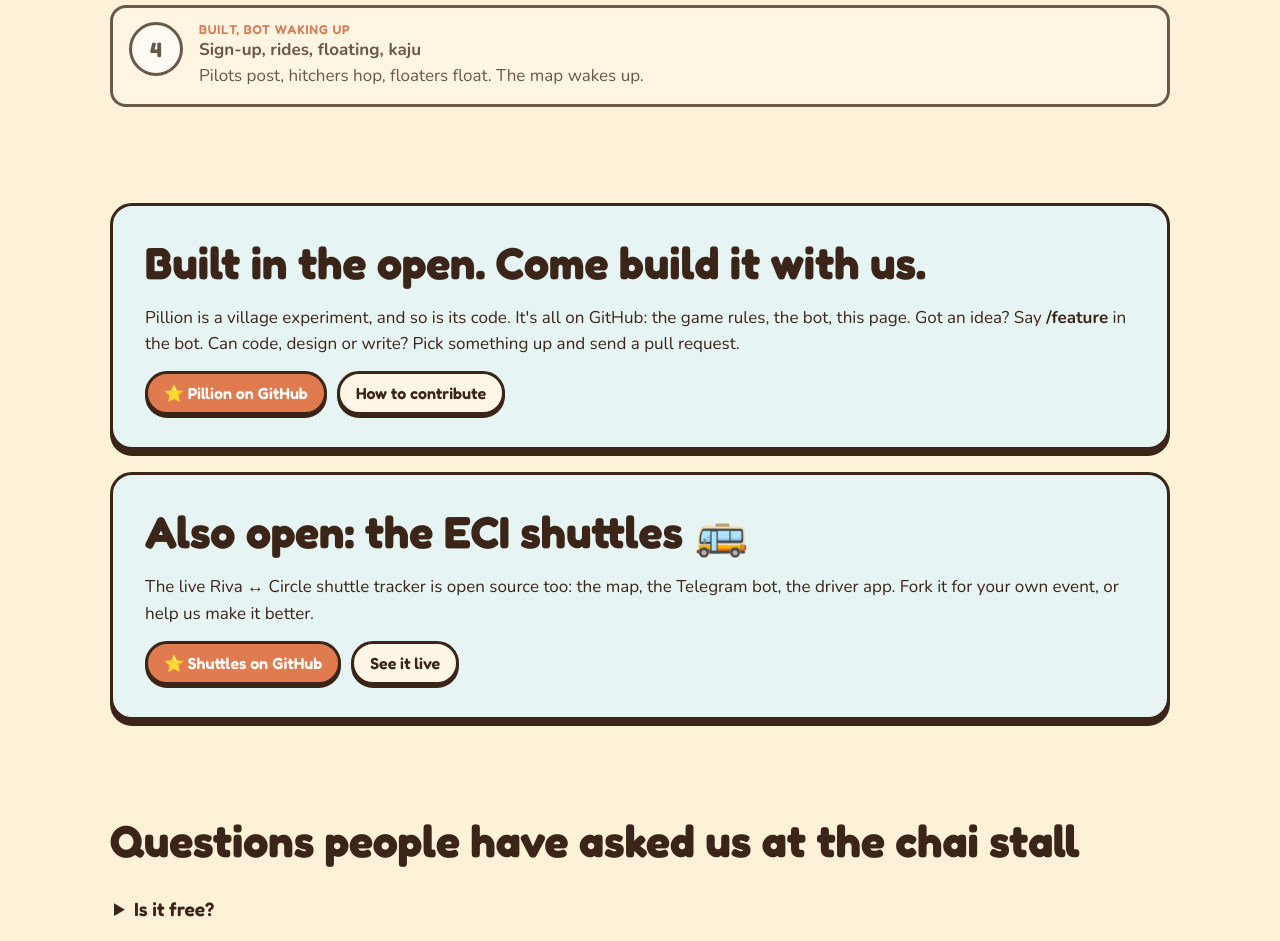
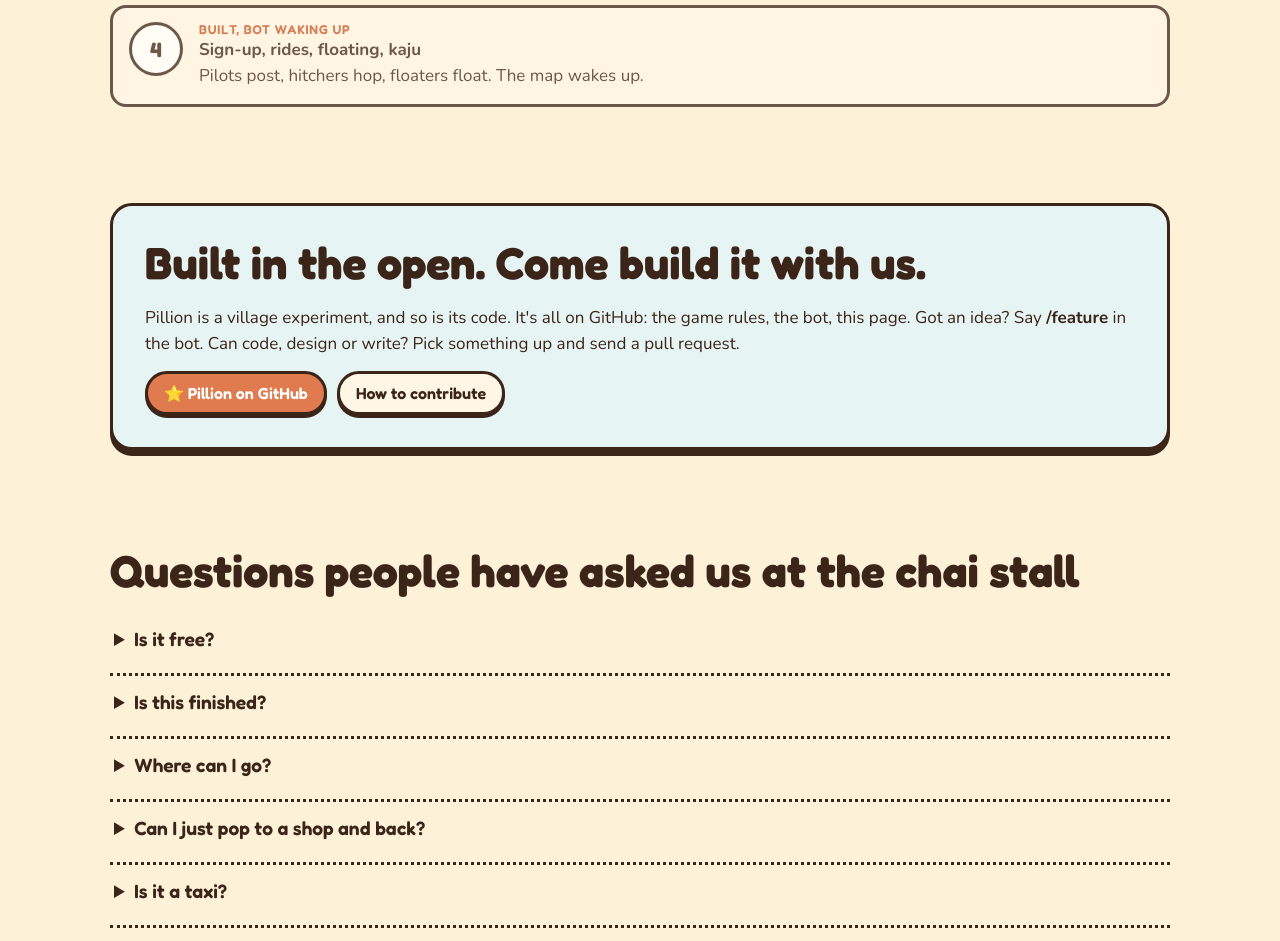
Before and after one commit to Nhajela/eci-pillion, a Next.js app: page / in a window 1280 px wide. Shown: the part 6100-7041 px from the top of the page. Built offline with nearby package versions, Linux system fonts and the light colour scheme; no server answers; the database is empty.

Commit message:
Revert "feat(landing): card for the open-source ECI shuttles repo under the Pillion one"
This reverts commit 509d4092beda0f4039f11813ff22ef8bd9b7a72d.

```diff
--- a/src/app/globals.css
+++ b/src/app/globals.css
@@ -528,7 +528,6 @@ main.app .card h3 { margin: 18px 0 6px; font-size: 0.85rem; text-transform: uppe
   .beta-fab span { font-size: 1.3rem; }
 }
 .oss-card { background: #e6f4f3; border: 3px solid var(--ink); border-radius: var(--radius); box-shadow: 0 6px 0 var(--ink); padding: clamp(20px, 4vw, 32px); }
-.open-source { display: grid; gap: 22px; }
 .oss-card .beta-ctas { display: flex; flex-wrap: wrap; gap: 10px; margin-top: 8px; }
 .bot-card { display: flex; flex-wrap: wrap; align-items: center; justify-content: space-between; gap: 12px; padding: 14px 18px; background: #e6f4f3; }
 .bot-card p { margin: 0; flex: 1 1 240px; }
--- a/src/app/page.tsx
+++ b/src/app/page.tsx
@@ -244,17 +244,6 @@ export default async function Home() {
             <a className="btn small ghost" href="https://github.com/Nhajela/eci-pillion/blob/main/CONTRIBUTING.md">How to contribute</a>
           </div>
         </div>
-        <div className="oss-card">
-          <h2>Also open: the ECI shuttles 🚌</h2>
-          <p>
-            The live Riva ↔ Circle shuttle tracker is open source too: the map, the Telegram bot, the driver app.
-            Fork it for your own event, or help us make it better.
-          </p>
-          <div className="beta-ctas">
-            <a className="btn small" href="https://github.com/Nhajela/eci-shuttle">⭐ Shuttles on GitHub</a>
-            <a className="btn small ghost" href="https://eci-shuttle.positivesumcompany.com">See it live</a>
-          </div>
-        </div>
       </section>
 
       <section className="faq" aria-labelledby="faq-h">
```
